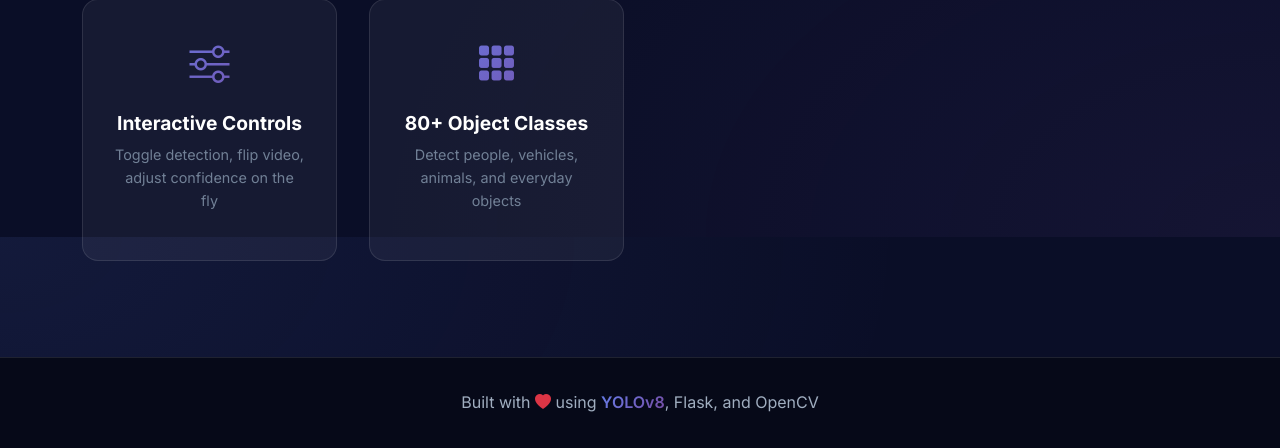
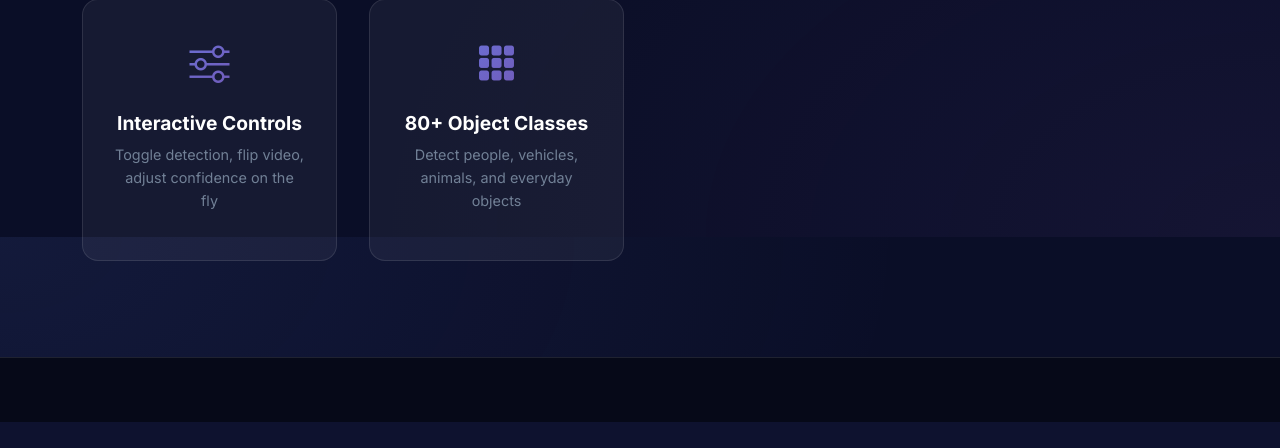
Before and after one commit to ayushsoni02/VisionStream, a Flask app: page / in a window 1280 px wide. Shown: the part 1363-1811 px from the top of the page. After the commit the page ends 1785 px from the top, so only its background shows below. Run offline with Flask 2, Linux system fonts and the light colour scheme; parts of the project's set-up code (start-up, migrations or seed data) failed here and were passed over; some libraries are stand-ins or nearby versions.

Commit message:
update templates

```diff
--- a/templates/hompage.html
+++ b/templates/hompage.html
@@ -65,25 +65,22 @@
                                 <label for="url" class="form-label">
                                     <i class="bi bi-file-play me-2"></i>Local Video File Path
                                 </label>
-                                <input
-                                    type="text"
-                                    class="form-control form-control-lg"
-                                    id="url"
-                                    name="url"
-                                    placeholder="e.g., /Users/username/videos/sample.mp4"
-                                    required>
+                                <input type="text" class="form-control form-control-lg" id="url" name="url"
+                                    placeholder="e.g., /Users/username/videos/sample.mp4" required>
                                 <small class="text-muted">Enter the full path to your local video file</small>
                             </div>
                         </form>
 
                         <div class="row g-3 mt-3">
                             <div class="col-md-6">
-                                <button class="btn btn-success w-100 py-3" id="start" type="button" onclick="startVideo()">
+                                <button class="btn btn-success w-100 py-3" id="start" type="button"
+                                    onclick="startVideo()">
                                     <i class="bi bi-file-earmark-play me-2"></i>Start from File
                                 </button>
                             </div>
                             <div class="col-md-6">
-                                <button class="btn btn-primary w-100 py-3" id="webcam" type="button" onclick="startWebcam()">
+                                <button class="btn btn-primary w-100 py-3" id="webcam" type="button"
+                                    onclick="startWebcam()">
                                     <i class="bi bi-camera-video me-2"></i>Start Webcam
                                 </button>
                             </div>
@@ -165,11 +162,11 @@
     <!-- Footer -->
     <footer class="text-center">
         <div class="container">
-            <p class="mb-0">
+            <!-- <p class="mb-0">
                 Built with <i class="bi bi-heart-fill text-danger"></i> using
                 <a href="https://github.com/ultralytics/ultralytics">YOLOv8</a>,
                 Flask, and OpenCV
-            </p>
+            </p> -->
         </div>
     </footer>
 </body>
--- a/templates/index.html
+++ b/templates/index.html
@@ -154,11 +154,11 @@
     <!-- Footer -->
     <footer class="text-center">
         <div class="container">
-            <p class="mb-0">
+            <!-- <p class="mb-0">
                 Built with <i class="bi bi-heart-fill text-danger"></i> using
                 <a href="https://github.com/ultralytics/ultralytics">YOLOv8</a>,
                 Flask, and OpenCV
-            </p>
+            </p> -->
         </div>
     </footer>
 </body>
```
